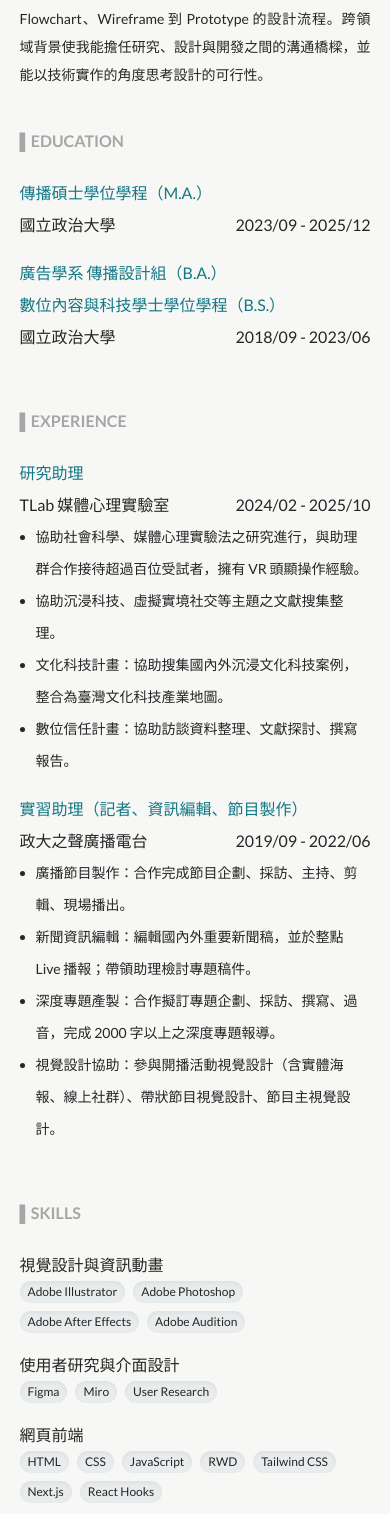
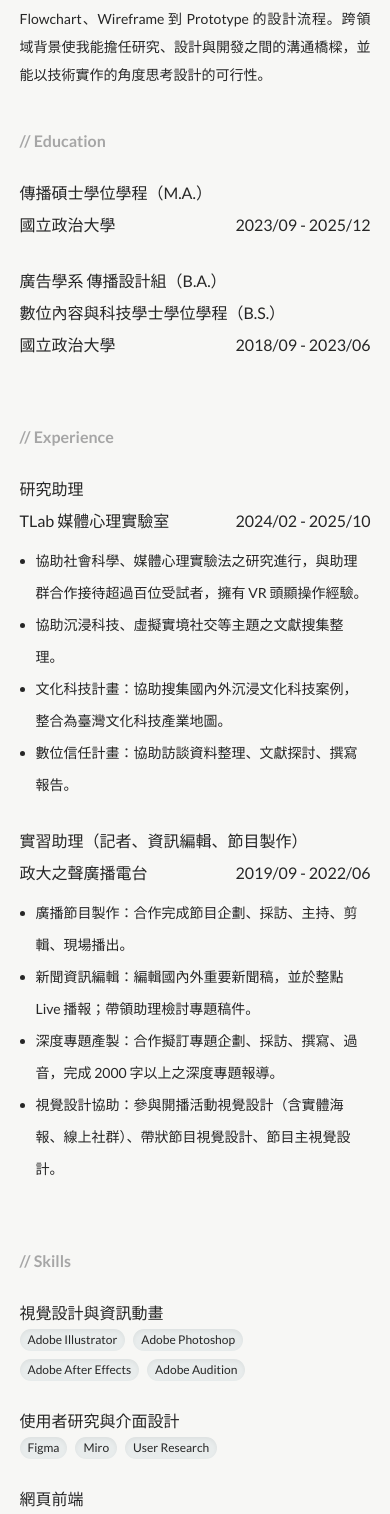
Before and after one commit to jochuany/jo-chuan-portfolio, a Next.js app: page /about in a window 390 px wide. Shown: the part 432-1946 px from the top of the page. Built offline with nearby package versions, Linux system fonts and the light colour scheme.

Commit message:
update layout to 80% and //title
20260126

```diff
--- a/src/app/about/page.js
+++ b/src/app/about/page.js
@@ -17,7 +17,7 @@ export default function About() {
     <>
       <div className="flex w-screen h-auto mt-[60px] py-10 justify-center items-start text-brand-text bg-brand-bg">
 
-        <div className="w-[90%] md:w-[80%] lg:w-[70%] flex flex-col justify-between lg:flex-row items-start">
+        <div className="w-[90%] md:w-[85%] lg:w-[80%] flex flex-col justify-between lg:flex-row items-start">
 
           {/* photo & about */}
           <div className="w-full lg:w-[30%] mb-10 lg:mb-0 lg:sticky lg:top-[100px]">
@@ -42,22 +42,22 @@ export default function About() {
               <div className="">
 
                 <div className="flex font-bold mb-6 text-[16px] text-brand-graytext">
-                  ▌EDUCATION
+                  {"// "}Education
                 </div>
 
                 <div className="text-[16px] text-brand-text font-normal leading-8 flex flex-col">
 
-                  <div className="mb-4">
-                    <div className="text-brand-primary font-medium">傳播碩士學位學程（M.A.）</div>
-                    <div className="flex justify-between font-medium">
+                  <div className="mb-6">
+                    <div className="font-medium">傳播碩士學位學程（M.A.）</div>
+                    <div className="flex justify-between font-normal">
                       <div>國立政治大學</div>
                       <div>2023/09 - 2025/12</div>
                     </div>
                   </div>
 
-                  <div className="mb-4">
-                    <div className="text-brand-primary font-medium">廣告學系 傳播設計組（B.A.）<br />數位內容與科技學士學位學程（B.S.）</div>
-                    <div className="flex justify-between font-medium">
+                  <div className="mb-6">
+                    <div className="font-medium">廣告學系 傳播設計組（B.A.）<br />數位內容與科技學士學位學程（B.S.）</div>
+                    <div className="flex justify-between font-normal">
                       <div>國立政治大學</div>
                       <div>2018/09 - 2023/06</div>
                     </div>
@@ -77,18 +77,18 @@ export default function About() {
               <div className="">
 
                 <div className="flex font-bold mb-6 text-[16px] text-brand-graytext">
-                  ▌EXPERIENCE
+                  {"// "}Experience
                 </div>
 
                 <div className="text-[16px] text-brand-text font-normal leading-8 flex flex-col">
 
-                  <div className="mb-4">
-                    <div className="text-brand-primary font-medium">研究助理</div>
-                    <div className="flex justify-between font-medium">
+                  <div className="mb-6">
+                    <div className="font-medium">研究助理</div>
+                    <div className="flex justify-between font-normal">
                       <div>TLab 媒體心理實驗室</div>
                       <div>2024/02 - 2025/10</div>
                     </div>
-                    <ul className="list-disc pl-4 text-[14px]">
+                    <ul className="list-disc pl-4 text-[14px] mt-2">
                       <li>協助社會科學、媒體心理實驗法之研究進行，與助理群合作接待超過百位受試者，擁有 VR 頭顯操作經驗。</li>
                       <li>協助沉浸科技、虛擬實境社交等主題之文獻搜集整理。</li>
                       <li>文化科技計畫：協助搜集國內外沉浸文化科技案例，整合為臺灣文化科技產業地圖。</li>
@@ -96,13 +96,13 @@ export default function About() {
                     </ul>
                   </div>
 
-                  <div className="mb-4">
-                    <div className="text-brand-primary font-medium">實習助理（記者、資訊編輯、節目製作）</div>
-                    <div className="flex justify-between font-medium">
+                  <div className="mb-6">
+                    <div className="font-medium">實習助理（記者、資訊編輯、節目製作）</div>
+                    <div className="flex justify-between font-normal">
                       <div>政大之聲廣播電台</div>
                       <div>2019/09 - 2022/06</div>
                     </div>
-                    <ul className="list-disc pl-4 text-[14px]">
+                    <ul className="list-disc pl-4 text-[14px] mt-2">
                       <li>廣播節目製作：合作完成節目企劃、採訪、主持、剪輯、現場播出。</li>
                       <li>新聞資訊編輯：編輯國內外重要新聞稿，並於整點 Live 播報；帶領助理檢討專題稿件。</li>
                       <li>深度專題產製：合作擬訂專題企劃、採訪、撰寫、過音，完成 2000 字以上之深度專題報導。</li>
@@ -123,12 +123,12 @@ export default function About() {
               <div className="">
 
                 <div className="flex font-bold mb-6 text-[16px] text-brand-graytext">
-                  ▌SKILLS
+                  {"// "}Skills
                 </div>
 
                 <div className="text-[16px] text-brand-text font-normal flex flex-col">
 
-                  <div className="mb-4">
+                  <div className="mb-6">
                     <div className="text-brand-text font-medium leading-8">視覺設計與資訊動畫</div>
                     <div className="flex flex-wrap gap-2">
                       {design.map((item, index) => (
@@ -142,7 +142,7 @@ export default function About() {
                     </div>
                   </div>
 
-                  <div className="mb-4">
+                  <div className="mb-6">
                     <div className="text-brand-text font-medium leading-8">使用者研究與介面設計</div>
                     <div className="flex flex-wrap gap-2">
                       {uiux.map((item, index) => (
@@ -156,7 +156,7 @@ export default function About() {
                     </div>
                   </div>
 
-                  <div className="mb-4">
+                  <div className="mb-6">
                     <div className="text-brand-text font-medium leading-8">網頁前端</div>
                     <div className="flex flex-wrap gap-2">
                       {frontend.map((item, index) => (
@@ -170,7 +170,7 @@ export default function About() {
                     </div>
                   </div>
 
-                  <div className="mb-4">
+                  <div className="mb-6">
                     <div className="text-brand-text font-medium leading-8">攝影與影像後製</div>
                     <div className="flex flex-wrap gap-2">
                       {photo.map((item, index) => (
@@ -184,7 +184,7 @@ export default function About() {
                     </div>
                   </div>
 
-                  <div className="mb-4">
+                  <div className="mb-6">
                     <div className="text-brand-text font-medium leading-8">問卷設計與統計分析</div>
                     <div className="flex flex-wrap gap-2">
                       {stats.map((item, index) => (
@@ -198,7 +198,7 @@ export default function About() {
                     </div>
                   </div>
 
-                  <div className="mb-4">
+                  <div className="mb-6">
                     <div className="text-brand-text font-medium leading-8">遊戲開發</div>
                     <div className="flex flex-wrap gap-2">
                       {game.map((item, index) => (
--- a/src/app/layout.js
+++ b/src/app/layout.js
@@ -45,7 +45,7 @@ export default function RootLayout({ children }) {
         {children}
 
         <div className="flex justify-center items-center w-screen h-[50px] text-brand-text bg-brand-bg border-t">
-          <div className="flex w-[90%] md:w-[80%] lg:w-[70%] justify-between text-[12px] font-bold">
+          <div className="flex w-[90%] md:w-[85%] lg:w-[80%] justify-between text-[12px] font-bold">
             <div>DESIGN BY JOCHUAN.</div>
             <div>2025</div>
           </div>
--- a/src/app/page.js
+++ b/src/app/page.js
@@ -35,7 +35,7 @@ export default function Home() {
     <>
       <div className="flex flex-col w-screen mt-[60px] justify-center items-center bg-brand-bg">
 
-        <div className="flex flex-col w-[90%] md:w-[80%] lg:w-[70%] h-[calc(100vh-60px)] justify-center items-center">
+        <div className="flex flex-col w-[90%] md:w-[85%] lg:w-[80%] h-[calc(100vh-60px)] justify-center items-center">
 
           <div className="flex flex-col w-full mb-[100px]">
 
@@ -69,9 +69,9 @@ export default function Home() {
         </div>
 
 
-        <div className="flex flex-col w-[90%] md:w-[80%] lg:w-[70%] md:h-[calc(100vh-110px)] items-start py-[50px]">
+        <div className="flex flex-col w-[90%] md:w-[85%] lg:w-[80%] md:h-[calc(100vh-110px)] items-start py-[50px]">
 
-          <div className="w-full text-brand-text font-bold text-[16px] pb-6"> ▌Selected Projects</div>
+          <div className="w-full text-brand-graytext font-bold text-[16px] pb-6">{"// "}Selected Projects</div>
 
           <div className="w-full grid grid-cols-1 gap-8 md:grid-cols-2 lg:grid-cols-3">
             {projects.map((project, index) => (
--- a/src/app/projects/page.js
+++ b/src/app/projects/page.js
@@ -114,10 +114,10 @@ export default function Projects() {
     <>
       <div className="flex w-screen h-auto mt-[60px] py-10 justify-center items-start text-brand-text bg-brand-bg">
 
-        <div className="flex flex-col w-[90%] md:w-[80%] lg:w-[70%]">
+        <div className="flex flex-col w-[90%] md:w-[85%] lg:w-[80%]">
 
-          <div className="flex font-bold mb-6 text-[16px]">
-            ▌ALL PROJECTS
+          <div className="flex font-bold mb-6 text-[16px] text-brand-graytext">
+            {"//"}All projects
           </div>
 
           <div className="grid grid-cols-1 md:grid-cols-2 lg:grid-cols-3 w-full gap-8">
--- a/src/components/NavBar.js
+++ b/src/components/NavBar.js
@@ -25,7 +25,7 @@ export default function NavBar() {
     return (
         <>
             <div className="flex justify-center items-center w-screen h-[60px] text-brand-text bg-brand-bg/50 font-bold backdrop-blur-sm fixed top-0 left-0 z-50">
-                <div className="flex w-[90%] md:w-[80%] lg:w-[70%] justify-between items-center">
+                <div className="flex w-[90%] md:w-[85%] lg:w-[80%] justify-between items-center">
 
                     <a href="/" className="pt-0.5 md:w-[30%] flex justify-start items-center text-[16px] text-brand-primary">
                         <Shuffle
--- a/src/components/ProjectPages.js
+++ b/src/components/ProjectPages.js
@@ -4,7 +4,7 @@ export const ProjectPages = ({ title, category, year, tools, introduction, cta,
         <>
             <div className="w-full bg-brand-bg py-10 mt-[60px] flex justify-center">
 
-                <div className="flex flex-col w-[90%] md:w-[80%] lg:w-[70%]">
+                <div className="flex flex-col w-[90%] md:w-[85%] lg:w-[80%]">
 
 
                     <div className="text-[24px] font-bold mb-6 md:text-[26px]">
```
